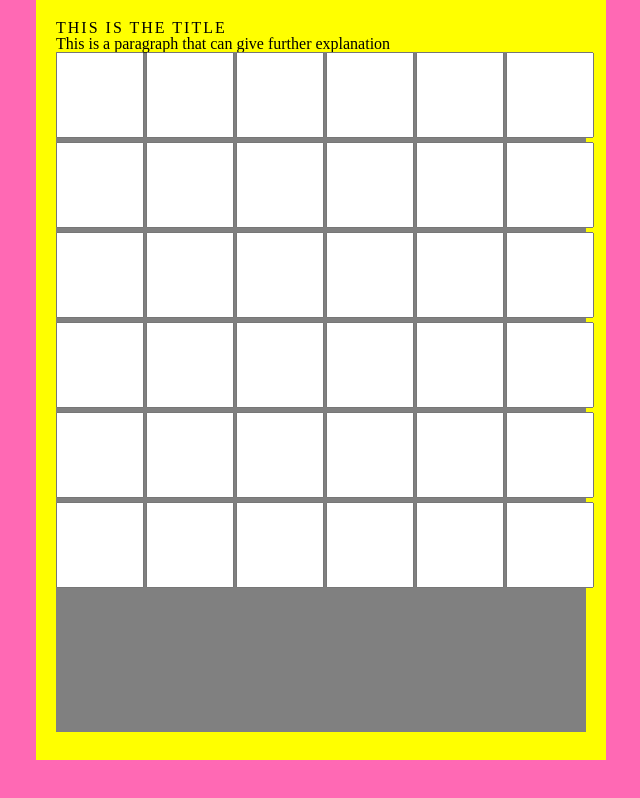
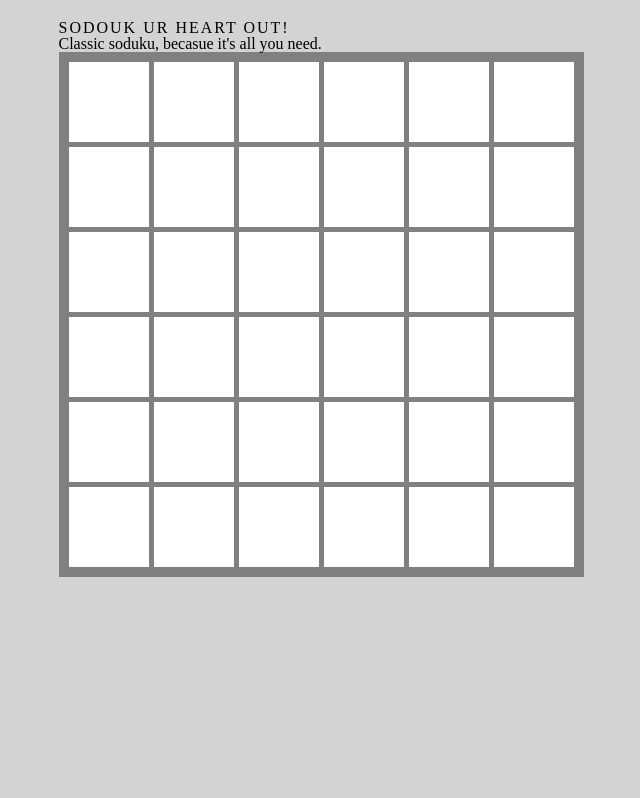
Before and after one commit to njons/soduku, a React app: page / in a window 1280 px wide. Shown: the whole page, without its empty margins (319-959 px from the left). Built offline with nearby package versions, Linux system fonts and the light colour scheme.

Commit message:
adds styles

```diff
--- a/components/Board.js
+++ b/components/Board.js
@@ -58,8 +58,8 @@ class Board extends React.Component {
     return (
       <div id="container">
         <header>
-          <h1>This is the title</h1>
-          <p>This is a paragraph that can give further explanation</p>
+          <h1>SODOUK UR HEART OUT!</h1>
+          <p>Classic soduku, becasue it's all you need. </p>
         </header>
         <div id="board">
           {this.state.boardNumbers.map((row, i) => (
--- a/public/style/main.css
+++ b/public/style/main.css
@@ -1,5 +1,5 @@
 body {
-  background: hotpink;
+  background: lightgrey;
   color: black;
   font-family: "Montserrat", sans-serif;
   font-size: 16px;
@@ -10,10 +10,14 @@ body {
 
 #root {
   margin: auto;
-  background-color: yellow;
+  background: lightgrey;
   font-weight: 400;
   padding: 20px;
   height: calc(100vh - 80px);
+}
+
+header {
+  margin: 10px 0;
 }
 
 h1 {
@@ -40,8 +44,9 @@ li {
   display: grid;
   grid-template-columns: repeat(6, 80px);
   grid-template-rows: repeat(6, 80px);
-  grid-gap: 10px;
-  height: calc(100vh - 120px);
+  grid-gap: 5px;
+  /* height: calc(100vh - 120px); */
+  padding: 10px;
 }
 
 #square {
@@ -58,4 +63,7 @@ li {
   text-align: center;
   height: 80px;
   width: 80px;
+  border: none;
+  outline: none;
+  padding: 0;
 }
```
